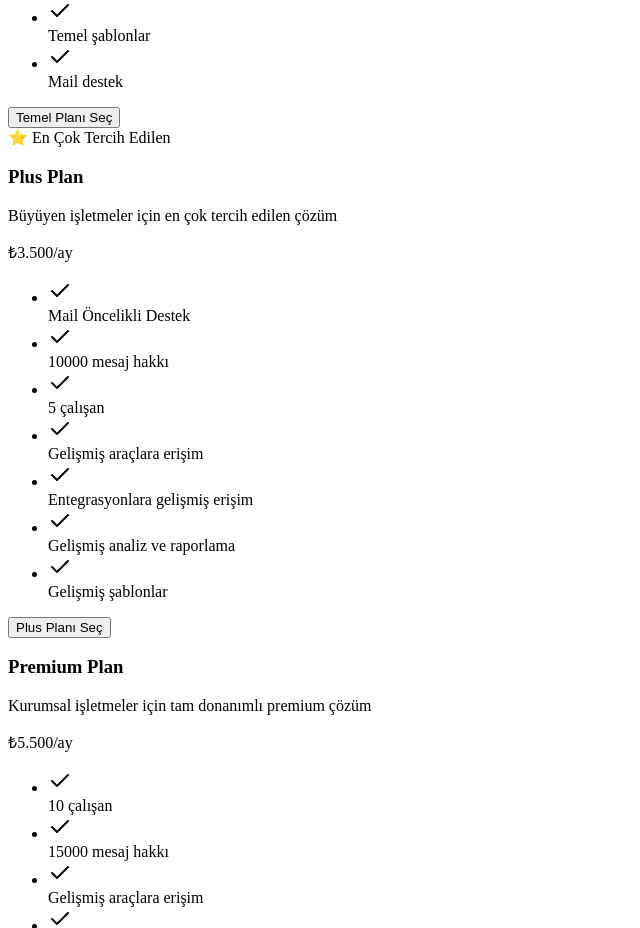
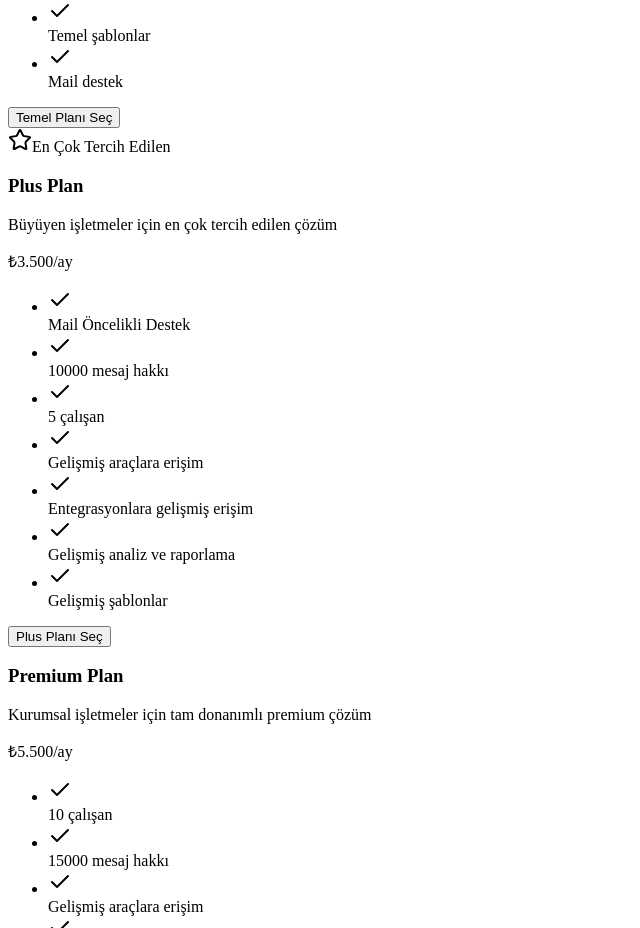
Before and after one commit to efey1ldirim/nonplo-main, a React (Vite) app in the folder client/: page / in a window 1280 px wide. Shown: the part 8480-9408 px from the top of the page, without its empty margins (0-640 px from the left). Built offline with nearby package versions, Linux system fonts and the light colour scheme; no server answers.

Commit message:
Restored to '06d8df90ac775cb6897fff6dfd9ed25f4ce5f575'
Replit-Restored-To: 06d8df90ac775cb6897fff6dfd9ed25f4ce5f575

```diff
--- a/client/src/components/sections/PricingSection.tsx
+++ b/client/src/components/sections/PricingSection.tsx
@@ -51,12 +51,13 @@ const PricingSection = () => {
         </div>
 
         {/* Pricing cards */}
-        <div className="grid md:grid-cols-3 gap-8 max-w-6xl mx-auto pt-6">
+        <div className="grid md:grid-cols-3 gap-8 max-w-6xl mx-auto">
           {plans.map((plan, index) => <div key={index} className={`relative bg-card rounded-2xl p-8 border transition-all duration-300 hover:-translate-y-1 flex flex-col h-full ${plan.popular ? "border-primary shadow-primary/20 shadow-lg scale-105" : "border-border shadow-card hover:shadow-primary/10"}`}>
               {/* Popular badge */}
-              {plan.popular && <div className="absolute -top-4 left-1/2 -translate-x-1/2 z-10">
-                  <div className="bg-gradient-to-r from-purple-600 to-purple-500 text-white px-6 py-2 rounded-lg text-xs font-bold uppercase tracking-wide shadow-xl border-2 border-white">
-                    ⭐ En Çok Tercih Edilen
+              {plan.popular && <div className="absolute -top-4 left-1/2 -translate-x-1/2 z-50">
+                  <div className="bg-primary text-primary-foreground px-4 py-2 rounded-full text-sm font-medium flex items-center gap-2 whitespace-nowrap">
+                    <Star className="w-5 h-5" />
+                    En Çok Tercih Edilen
                   </div>
                 </div>}
 
```
